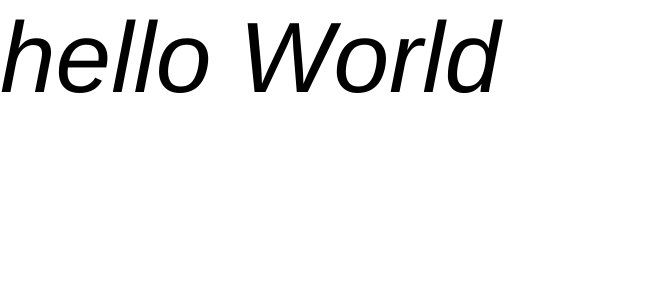
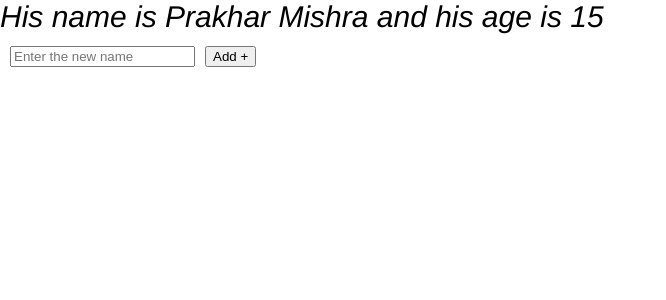
Before and after one commit to prakharmishra-cyber/Pokedex, a React (Create React App) app in the folder client/: page / in a window 1280 px wide. Shown: the top 300 px of the page, without its empty margins (0-666 px from the left). Built offline with nearby package versions, Linux system fonts and the light colour scheme.

Commit message:
2nd commit

```diff
--- a/client/src/App.css
+++ b/client/src/App.css
@@ -1,5 +1,13 @@
 .App {
-  font-size: 100px;
+  font-size: 30px;
   font-family: 'Franklin Gothic Medium', 'Arial Narrow', Arial, sans-serif;
   font-style: italic;
 }
+
+button {
+  margin-left:10px;
+}
+
+input {
+  margin-left:10px;
+}
--- a/client/src/App.js
+++ b/client/src/App.js
@@ -1,10 +1,34 @@
 import './App.css';
+import {useState} from 'react';
 
 function App() {
+
+  const [user, setUsers]=useState([{
+    name:'Prakhar Mishra',
+    age:15
+  },])
+  const [new_name, setNew_Name]=useState('');
+
+  const handleSubmit = () =>{
+    setUsers([...user, {
+      name:new_name,
+      age:15
+    }]);
+    setNew_Name('');
+  }
+
+
   return (
     <div className="App">
-      hello World
+      {user.map(e=>{
+        return (
+        <div>His name is {e.name} and his age is {e.age}</div>
+        )
+      })}
+      <input placeholder='Enter the new name' value={new_name} onChange={e=>setNew_Name(e.target.value)}/>
+      <button onClick={handleSubmit}>Add +</button>
     </div>
+
   );
 }
 
```
